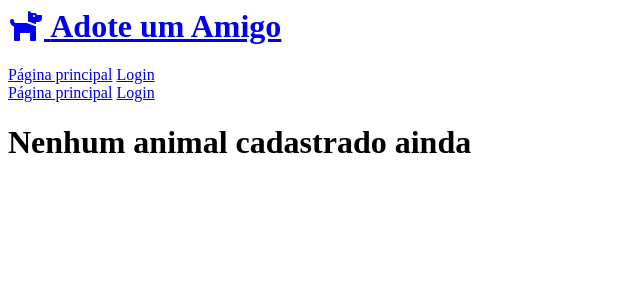
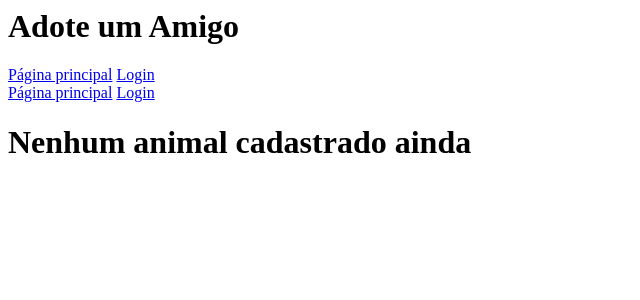
Before and after one commit to leonardofguedes/Adopt-Pet, a Django app: page / in a window 1280 px wide. Shown: the top 300 px of the page, without its empty margins (0-640 px from the left). Run offline with Django 3.2, Linux system fonts and the light colour scheme; data that the repository does not hold is empty.

Commit message:
Retirando <a>

```diff
--- a/dogncat/templates/dogncat/partials/header.html
+++ b/dogncat/templates/dogncat/partials/header.html
@@ -1,10 +1,7 @@
 <header class="main-header-container">
     <div class="main-header container">
         <h1>
-            <a class="main-logo" href="/">
-                <i class="fas fa-dog"></i>
                 <span class="main-logo-text">Adote um Amigo</span>
-            </a>
         </h1>
     </div>
 </header>
```
